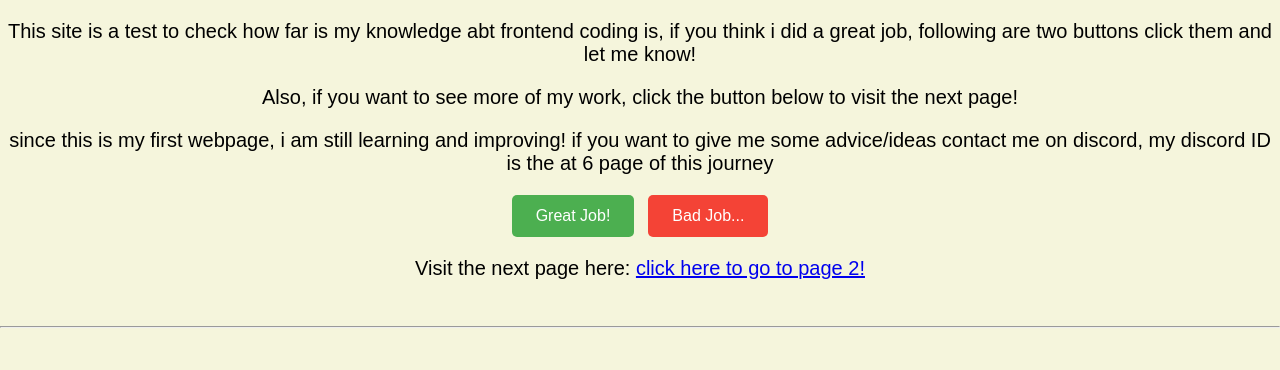
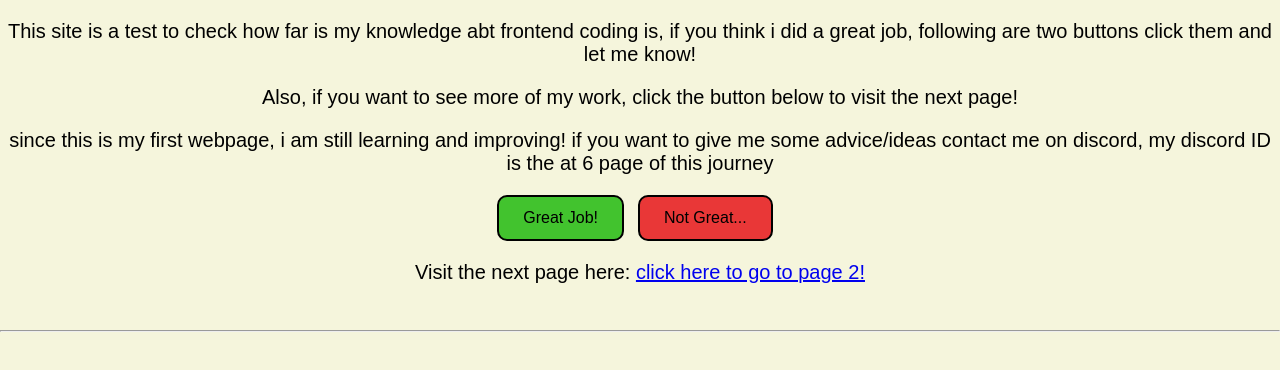
Before and after one commit to AnandPKXDYT/My-First-Ever-Website, a plain HTML site: page index.html in a window 1280 px wide. Shown: the part 96-466 px from the top of the page. Drawn offline with Linux system fonts and the light colour scheme.

Commit message:
Updated buttons and CSS

```diff
--- a/index.html
+++ b/index.html
@@ -8,7 +8,7 @@
     <link rel="stylesheet" href="style.css">
 </head>
 <body>
-
+    <div>
     <!--Welcome page-->
     <br>
     <br>
@@ -20,8 +20,8 @@
 
 
     <div style="text-align: center; margin-top: 20px;">
-        <button style="padding: 12px 24px; font-size: 16px; background-color: #4CAF50; color: white; border: none; border-radius: 5px; cursor: pointer; margin-right: 10px;">Great Job!</button>
-        <button style="padding: 12px 24px; font-size: 16px; background-color: #f44336; color: white; border: none; border-radius: 5px; cursor: pointer;">Bad Job...</button>
+        <button class="greenbtn"> Great Job!</button>
+        <button class="redbtn"> Not Great...</button>
     </div>
 
     <p>
@@ -31,6 +31,6 @@
     <br>
     <hr>
     <br>
-
+    </div>
 </body>
 </html>
--- a/style.css
+++ b/style.css
@@ -14,3 +14,28 @@ p{
     font-size: 20px;
     font-family: Arial;
 }
+
+button {
+    padding: 12px 24px;
+    font-size: 16px;
+    font-family: Arial, Helvetica, sans-serif;
+    border: 2px solid black;
+    border-radius: 10px;
+    cursor: pointer;
+    margin-right: 10px;
+    color: rgb(0, 0, 0);
+    background-color: hsla(113, 91%, 38%, 0.822);
+}
+
+.redbtn {
+    padding: 12px 24px;
+    font-size: 16px;
+    font-family: Arial, Helvetica, sans-serif;
+    border: 2px solid black;
+    border-radius: 10px;
+    cursor: pointer;
+    margin-right: 10px;
+    color: rgb(0, 0, 0);
+    background-color: rgb(233, 55, 55);
+
+}
```
Also changed, not shown: page2.html (+4 -1 lines), 1 other file.
